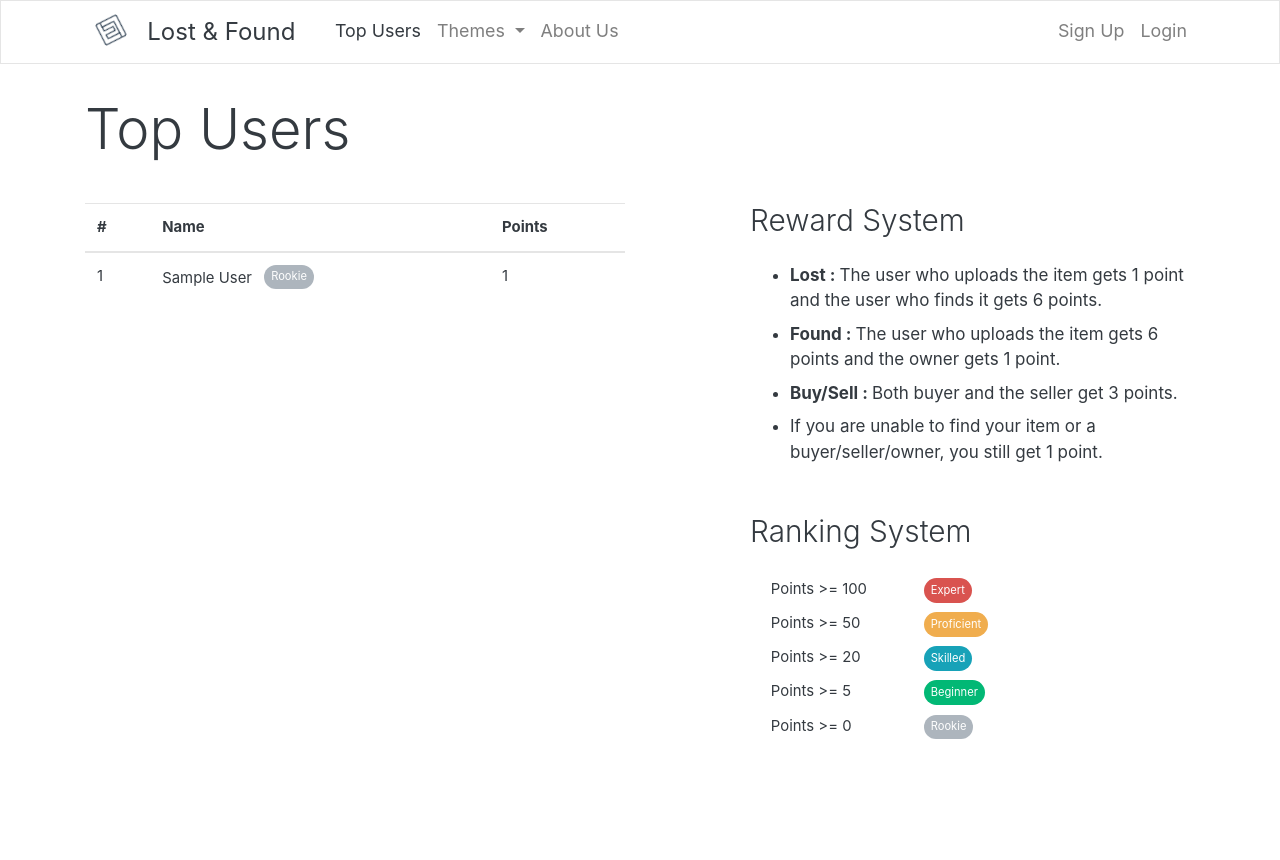
After one commit to trunapushpa/SE-Project, a Flask app: page /top_users in a window 1280 px wide. The commit adds this page. Run offline with Flask 2, Linux system fonts and the light colour scheme; tables that the repository leaves empty hold one stand-in row (values such as "Sample post"); some libraries are stand-ins or nearby versions.

Commit message:
Reward System done

```diff
--- a/application/routes/__init__.py
+++ b/application/routes/__init__.py
@@ -6,6 +6,7 @@ from application.routes.indexRoutes import home
 from application.routes.messageRoutes import message
 from application.routes.myItemsRoutes import my_items
 from application.routes.myProfileRoutes import my_profile
+from application.routes.topUsersRoutes import top_users
 from application.routes.uploadItemRoutes import upload_item
 from application.routes.userRoutes import user
 from application.routes.allItemsRoutes import all_items
@@ -13,6 +14,7 @@ from application.routes.allUsersRoutes import all_users
 
 app.register_blueprint(home, prefix_url='')
 app.register_blueprint(user, prefix_url='')
+app.register_blueprint(top_users, prefix_url='')
 app.register_blueprint(my_items, prefix_url='')
 app.register_blueprint(my_profile, prefix_url='')
 app.register_blueprint(upload_item, prefix_url='')
--- a/application/routes/myItemsRoutes.py
+++ b/application/routes/myItemsRoutes.py
@@ -6,9 +6,9 @@ from application.dbModels.items import Items
 from application.dbModels.users import Users
 from application.forms.markInactiveForm import MarkInactiveForm
 from application.routes.indexRoutes import allowed_file
+from application.routes.topUsersRoutes import REWARD
 
 my_items = Blueprint('my_items', __name__)
-REWARD = {'lost': [1, 6], 'found': [6, 1], 'buy': [3, 3], 'sell': [3, 3], 'unsuccessful': 1}
 
 
 @my_items.route("/myitems")
--- /dev/null
+++ b/application/routes/topUsersRoutes.py
@@ -0,0 +1,17 @@
+from flask import Blueprint, render_template
+
+from application.dbModels.users import Users
+
+top_users = Blueprint('top_users', __name__)
+
+ascRankValues = [0, 5, 20, 50, 100]
+ascRanks = ['Rookie', 'Beginner', 'Skilled', 'Proficient', 'Expert']
+ascRankColors = ['secondary', 'success', 'info', 'warning', 'danger']
+REWARD = {'lost': [1, 6], 'found': [6, 1], 'buy': [3, 3], 'sell': [3, 3], 'unsuccessful': 1}
+
+
+@top_users.route("/top_users")
+def top_users_page():
+    users = Users.query.order_by(Users.reward.desc()).limit(10).all()
+    return render_template("top_users.html", users=users, ascRanks=ascRanks, ascRankColors=ascRankColors,
+                           ascRankValues=ascRankValues, reward=REWARD, top_users=True)
--- a/application/templates/feed.html
+++ b/application/templates/feed.html
@@ -335,7 +335,7 @@
                         'user_id': {{item.user_id}}
                     },
                     success: function (data, textStatus, jQxhr) {
-                        $('#name-contact-{{ item.item_id }}')[0].innerHTML = "<strong>Name:&nbsp;</strong>" + data.name;
+                        $('#name-contact-{{ item.item_id }}')[0].innerHTML = "<strong>Name:&nbsp;</strong>" + data.name + data.rank;
                         $('#email-contact-{{ item.item_id }}')[0].innerHTML = "<strong>Email:&nbsp;&nbsp;</strong><a href='mailto:" + data.email + "'>" + data.email + "</a>";
                         $('#loading-contact-{{ item.item_id }}').hide();
                         $('#loaded-contact-{{ item.item_id }}').show();
--- a/application/templates/includes/nav.html
+++ b/application/templates/includes/nav.html
@@ -44,6 +44,9 @@
 
                     {% endif %}
 
+                    <li class="nav-item">
+                        <a class="nav-link {% if top_users %} active {% endif %}" href="{{ url_for('top_users.top_users_page') }}">Top Users</a>
+                    </li>
                     <li class="nav-item dropdown">
                         <a class="nav-link dropdown-toggle" data-toggle="dropdown" href="#" id="themes">Themes <span
                                 class="caret"></span></a>
--- /dev/null
+++ b/application/templates/top_users.html
@@ -0,0 +1,64 @@
+{% extends "layout.html" %}
+{% block content %}
+    <h1 class="display-4 mb-4 pb-3">Top Users</h1>
+    <div class="row">
+        <div class="col-12 col-lg-6">
+            <table class="table table-hover">
+                <thead>
+                <tr>
+                    <th scope="col">#</th>
+                    <th scope="col">Name</th>
+                    <th scope="col">Points</th>
+                </tr>
+                </thead>
+                <tbody>
+                {% for user in users %}
+                    <tr>
+                        <td>{{ loop.index }}</td>
+                        <td>
+                            {% set ns = namespace(rank=0) %}
+                            {{ user.first_name }} {{ user.last_name }} &nbsp;
+                            {% for ascRankValue in ascRankValues %}
+                                {% if user.reward >= ascRankValue %}
+                                    {% set ns.rank = loop.index0 %}
+                                {% endif %}
+                            {% endfor %}
+                            <span class="badge badge-pill badge-{{ ascRankColors[ns.rank] }}">{{ ascRanks[ns.rank] }}</span>
+                        </td>
+                        <td>{{ user.reward }}</td>
+                    </tr>
+                {% endfor %}
+                </tbody>
+            </table>
+        </div>
+        <div class="col-12 col-lg-5 ml-auto">
+            <h3 class="my-4 mt-lg-0">Reward System</h3>
+            <ul>
+                <li class="my-2"><strong>Lost : </strong> The user who uploads the item gets {{ reward['lost'][0] }}
+                    point and the user who finds it gets {{ reward['lost'][1] }} points.
+                </li>
+                <li class="my-2"><strong>Found : </strong> The user who uploads the item gets {{ reward['found'][0] }}
+                    points and the owner gets {{ reward['found'][1] }} point.
+                </li>
+                <li class="my-2"><strong>Buy/Sell : </strong> Both buyer and the seller get {{ reward['buy'][0] }}
+                    points.
+                </li>
+                <li class="my-2">If you are unable to find your item or a buyer/seller/owner, you still
+                    get {{ reward['unsuccessful'] }} point.
+                </li>
+            </ul>
+            <h3 class="mb-4 mt-5">Ranking System</h3>
+            <table class="table table-sm table-borderless col-7 ml-3">
+                <tbody>
+                {% for rankV in ascRankValues|reverse %}
+                    <tr>
+                        <td>Points >= {{ rankV }}</td>
+                        <td><span class="badge badge-pill badge-{{ ascRankColors[loop.revindex0] }}">{{ ascRanks[loop.revindex0] }}</span></td>
+                    </tr>
+                {% endfor %}
+                </tbody>
+            </table>
+        </div>
+    </div>
+
+{% endblock %}
```
Also changed, not shown: application/routes/indexRoutes.py (+8 -1 lines).
